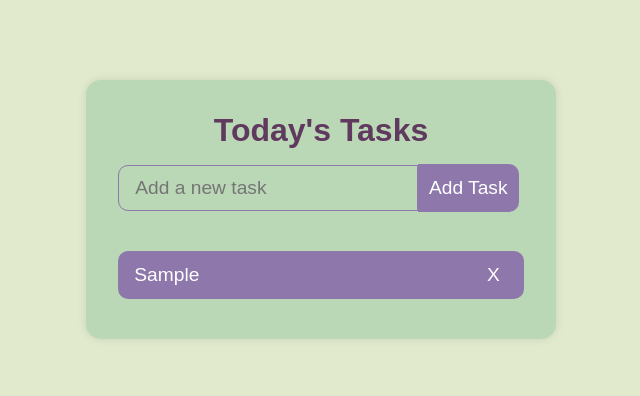
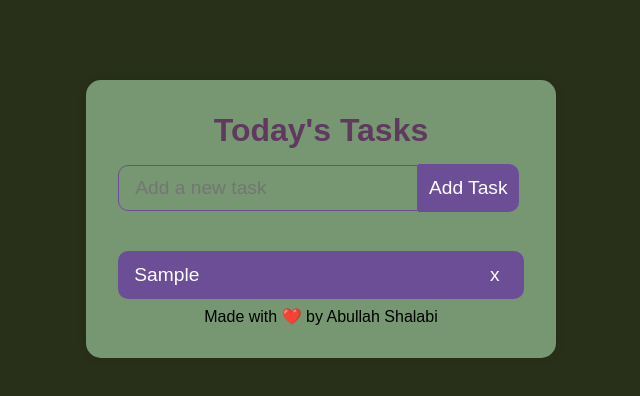
Before and after one commit to SHLapi/To-Do-App-JavaScript, a plain HTML site: page index.html in a window 1280 px wide. Both pictures are taken after typing "Sample" into the empty fields and a click on the button "Add Task". Shown: the whole page, without its empty margins (319-959 px from the left). Drawn offline with Linux system fonts and the light colour scheme.

Commit message:
Overall Enhancement

```diff
--- a/app.js
+++ b/app.js
@@ -1,19 +1,31 @@
-let input = document.querySelector('.todoInput');
-let btn = document.querySelector('.todoBtn');
-let ul = document.querySelector('.todoList');
+const btn = document.querySelector('.todoBtn');
+const form = document.querySelector('.todoWrapper'); // Select the form
+const input = document.querySelector('.todoInput');
+const ul = document.querySelector('.todoList');
+
+
+
+
+// Event listener for form submission
+form.addEventListener('submit', (e) => {
+  e.preventDefault();
+  addTodo();
+});
 
 function addTodo() {
-  let task = input.value;
-    if (input.value == ''){
-      alert('Please enter a Task')
-    } else {
-      let span = document.createElement('span');
-      let li = document.createElement('li');
-      li.innerHTML = task;
-      ul.appendChild(li);
-      span.innerHTML = 'X';
-      li.appendChild(span);
-    }
+  const task = input.value.trim();
+  if (task === '') {
+    return;
+  }
+
+  const li = document.createElement('li');
+  li.innerHTML = task;
+
+  const span = document.createElement('span');
+  span.innerHTML = 'x';
+  li.appendChild(span);
+  ul.appendChild(li);
+
   input.value = '';
   saveTodo();
 }
@@ -24,7 +36,7 @@ ul.addEventListener('click', (e) => {
     saveTodo();
   }
   if (e.target.tagName === 'SPAN'){
-    e.target.parentElement.style.display = 'none';
+    e.target.parentElement.remove();
     saveTodo();
   }
 });
--- a/index.html
+++ b/index.html
@@ -6,20 +6,31 @@
     <meta name="viewport" content="width=device-width, initial-scale=1">
   </html>
   <body>
-    <div class="todoWrapper">
+    <form class="todoWrapper">
       <h1>Today's Tasks</h1>
         <input
           name="todoInput"
           type="text"
           class="todoInput"
-          placeholder="Add a new task">
+          placeholder="Add a new task"
+          required
+          />
         <button
           type="submit"
           class="todoBtn"
-          onclick="{addTodo()}">Add Task</button>
+          aria-label="Add Task">
+          Add Task
+        </button>
+
+    <div class="todoListWrapper">
         <ul class="todoList">
           <!-- tasks goes Here -->
         </ul>
+    </div>
+    <div class="todoFooter">
+      <p>Made with ❤️ by Abullah Shalabi</p>
+    </div>
+  </form>
   </body>
   <script src="app.js"></script>
 </html>
--- a/style.css
+++ b/style.css
@@ -1,3 +1,10 @@
+:root {
+  --primary-color: #6c4e96;
+  --secondary-color: #769771;
+  --text-color: #60395f;
+  --background-color: #293019;
+}
+
 *{
   margin: 0;
   padding: 0;
@@ -10,13 +17,13 @@ body{
   justify-content: center;
   align-items: center;
   text-align: center;
-  background-color: #E1EACD;
+  background-color: var(--background-color);
   max-width: 1200px;
   margin: auto;
 }
 
 .todoWrapper {
-  background: #BAD8B6;
+  background: var(--secondary-color);
   margin-top: 5rem;
   padding: 2rem;
   border-radius: 15px;
@@ -30,18 +37,18 @@ h1 {
 .todoInput {
   outline: none;
   background: none;
-  border: 1.5px solid #8D77AB;
+  border: 1.5px solid var(--primary-color);
   border-radius: 10px 0px 0px 10px;
   padding: 0.7rem 1rem;
   margin: 1rem 0 2rem 0;
   width: 300px;
   font-size: 1.2rem;
-  color: #684066;
+  color: var(--text-color);
 }
 
 .todoBtn {
   position: relative;
-  background: #8D77AB;
+  background: var(--primary-color);
   color: #fff;
   border: none;
   border-radius: 0px 10px 10px 0px;
@@ -64,7 +71,7 @@ ul li {
   margin: 0.5rem 0;
   width: 100%;
   cursor: pointer;
-  background-color: #8D77AB;
+  background-color: var(--primary-color);
 }
 ul li span{
   color: #fff;
@@ -85,7 +92,6 @@ ul li span:hover{
   padding: 0;
   margin: 0;
 }
-
 .completed{
   text-decoration: line-through;
   color: #ffffff9a;
```
